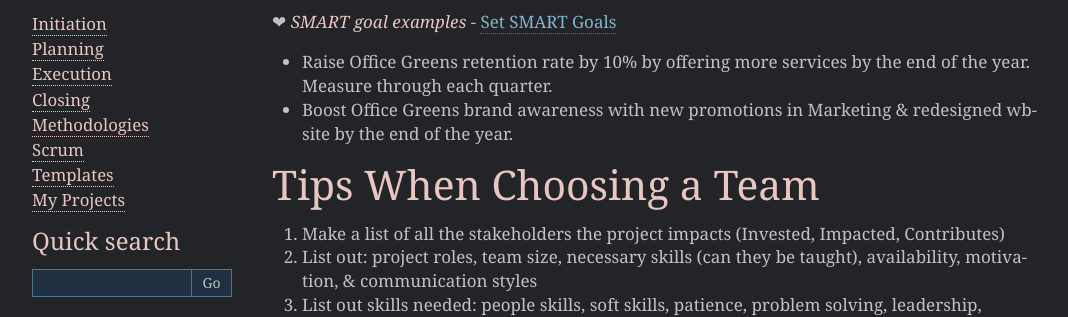
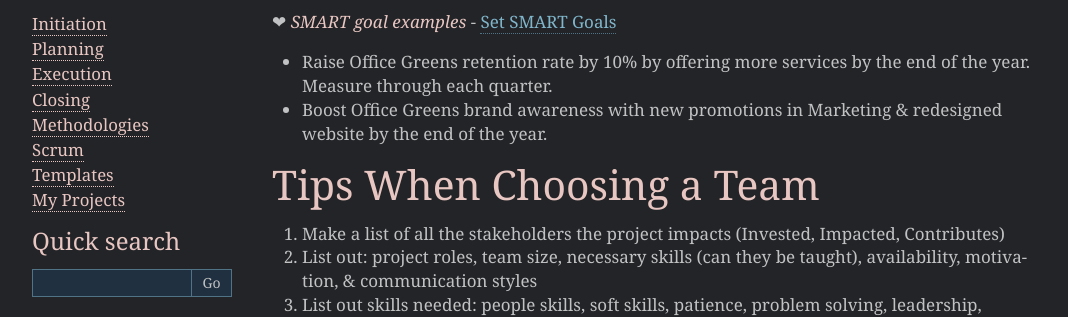
Before and after one commit to Hotonah/hotonah.github.io, a Sphinx documentation site: the page built from source/initiation.txt, in a window 1280 px wide and 900 px high, scrolled down 3120 px. Shown: the part 162-479 px from the top of the window, without its empty margins (93-1161 px from the left). Built offline with Sphinx 7.4.7, drawn with Linux system fonts in a browser that asks for light colours.

Commit message:
Update initiation.txt

```diff
--- a/source/initiation.txt
+++ b/source/initiation.txt
@@ -127,7 +127,7 @@
 ❤ `SMART goal examples` - `Set SMART Goals <https://docs.google.com/document/d/1-Jxi3j_FwX8sFQ4TQJFz4P0Vza4L6gT2V2cQNFG3_DA/edit?usp=sharing>`_
 
 * Raise Office Greens retention rate by 10% by offering more services by the end of the year. Measure through each quarter.
-* Boost Office Greens brand awareness with new promotions in Marketing & redesigned wbsite by the end of the year.
+* Boost Office Greens brand awareness with new promotions in Marketing & redesigned website by the end of the year.
 
 Tips When Choosing a Team
 ===========================
```
